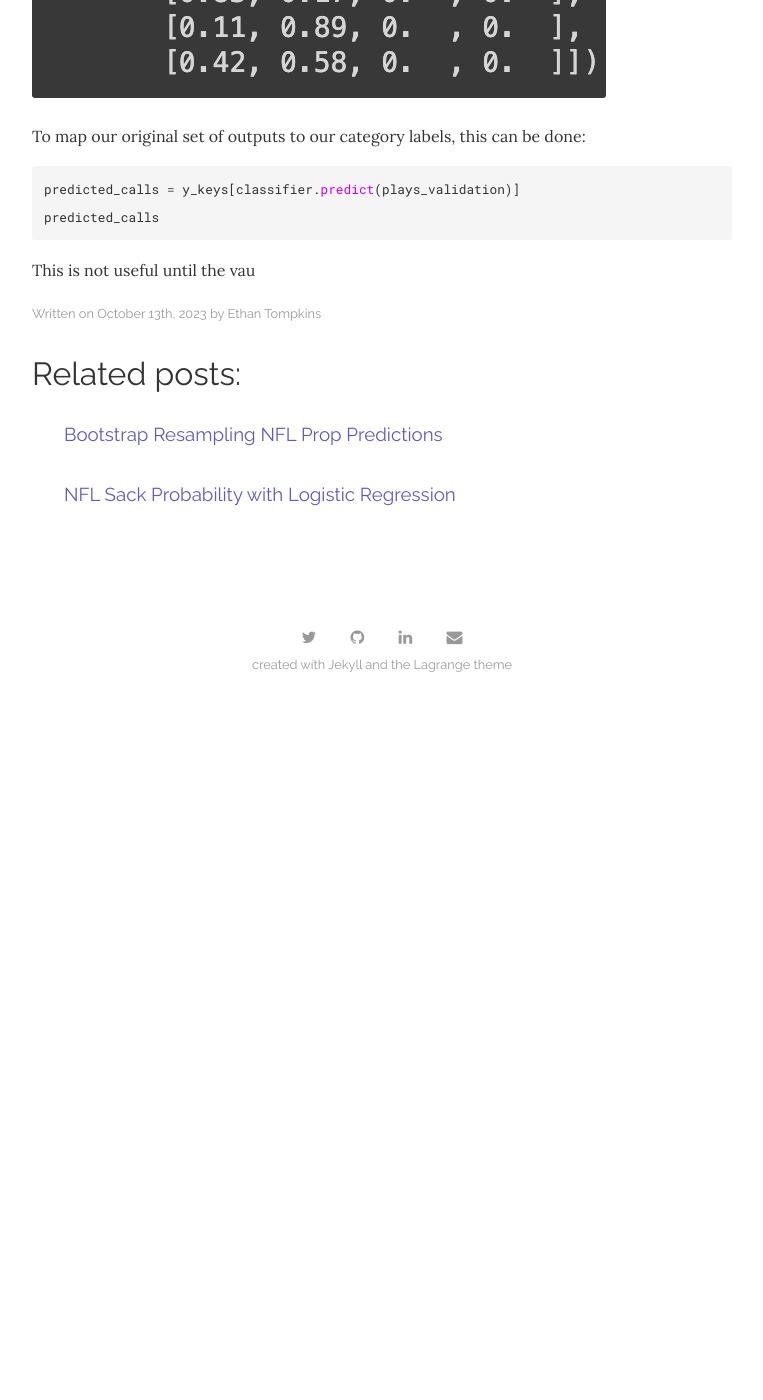
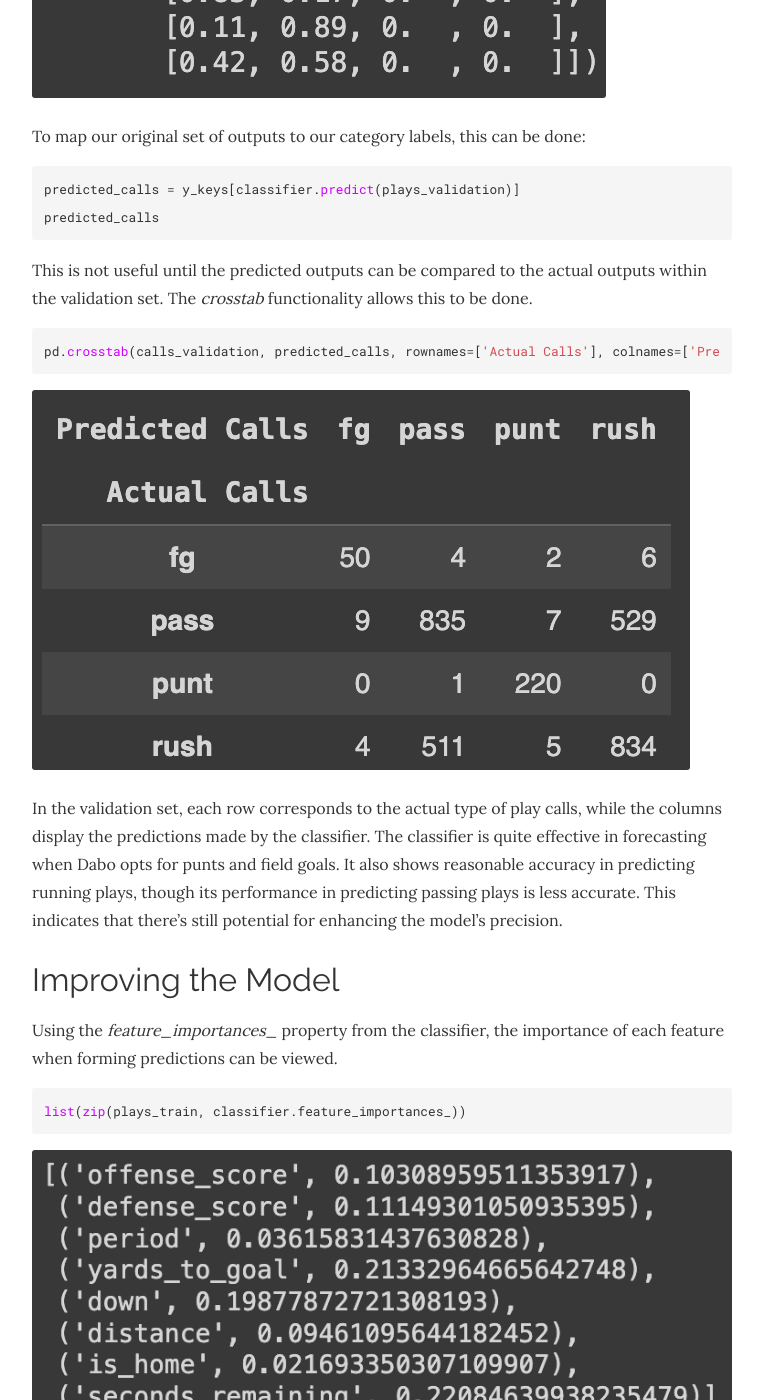
Before and after one commit to ethantompkins/ethantompkins.github.io, a Jekyll site: the page built from _posts/2023-10-13-Play-Prediction-RFC.md, in a window 1280 px wide and 1400 px high, scrolled down 5954 px. Shown: the whole window, without its empty margins (258-1021 px from the left). Built offline with Jekyll 4.4.1, drawn with Linux system fonts in a browser that asks for light colours; nearby versions of some CDN libraries; before the commit the page ends 6665 px from its top, so only the background shows below that.

Commit message:
images additions

````diff
--- a/_posts/2023-10-13-Play-Prediction-RFC.md
+++ b/_posts/2023-10-13-Play-Prediction-RFC.md
@@ -170,4 +170,22 @@ predicted_calls = y_keys[classifier.predict(plays_validation)]
 predicted_calls
 ```
 
-This is not useful until the vau
+This is not useful until the predicted outputs can be compared to the actual outputs within the validation set. The *crosstab* functionality allows this to be done.
+
+```python
+pd.crosstab(calls_validation, predicted_calls, rownames=['Actual Calls'], colnames=['Predicted Calls'])
+```
+
+![Crosstab Chart](/images/play_prediction_rfc/crosstab_image.png)
+
+In the validation set, each row corresponds to the actual type of play calls, while the columns display the predictions made by the classifier. The classifier is quite effective in forecasting when Dabo opts for punts and field goals. It also shows reasonable accuracy in predicting running plays, though its performance in predicting passing plays is less accurate. This indicates that there's still potential for enhancing the model's precision.
+
+# Improving the Model
+
+Using the *feature_importances_* property from the classifier, the importance of each feature when forming predictions can be viewed.
+
+```python
+list(zip(plays_train, classifier.feature_importances_))
+```
+
+![Feature Importance](/images/play_prediction_rfc/feature_importance.png)
````
Also changed, not shown: images/play_prediction_rfc/crosstab_image.png (added), images/play_prediction_rfc/feature_importance.png (added).
